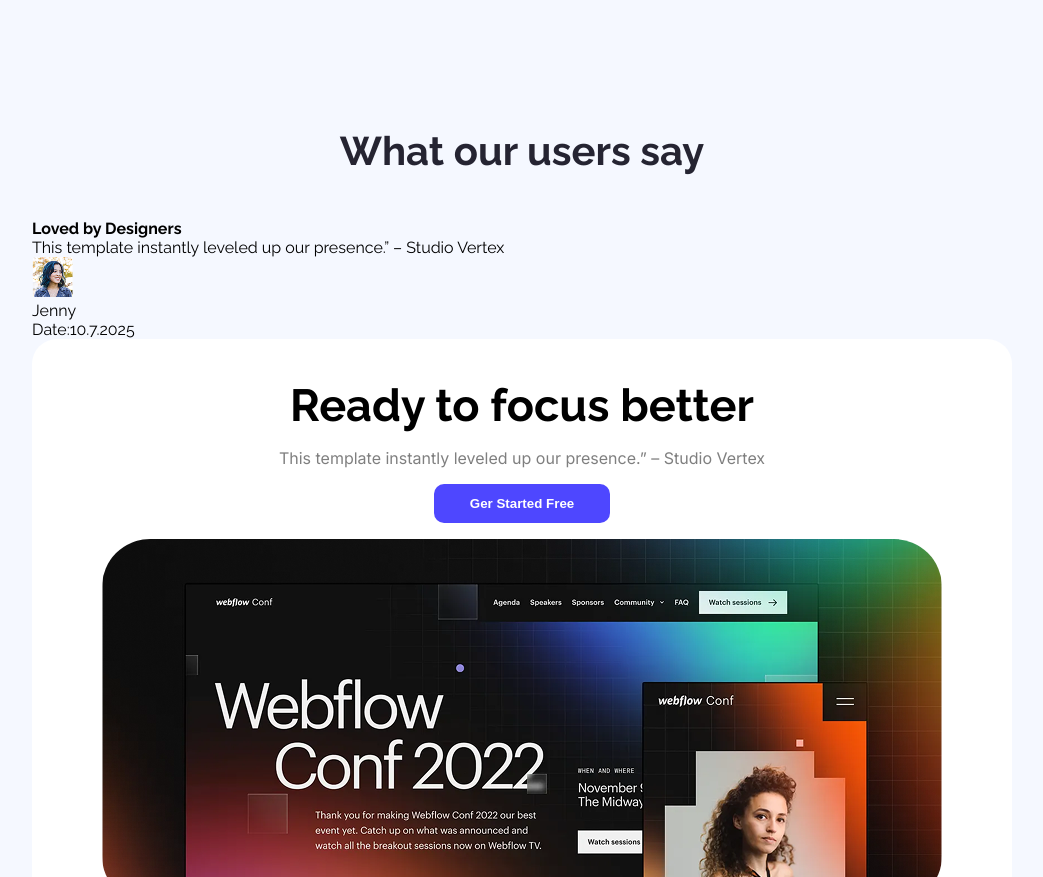
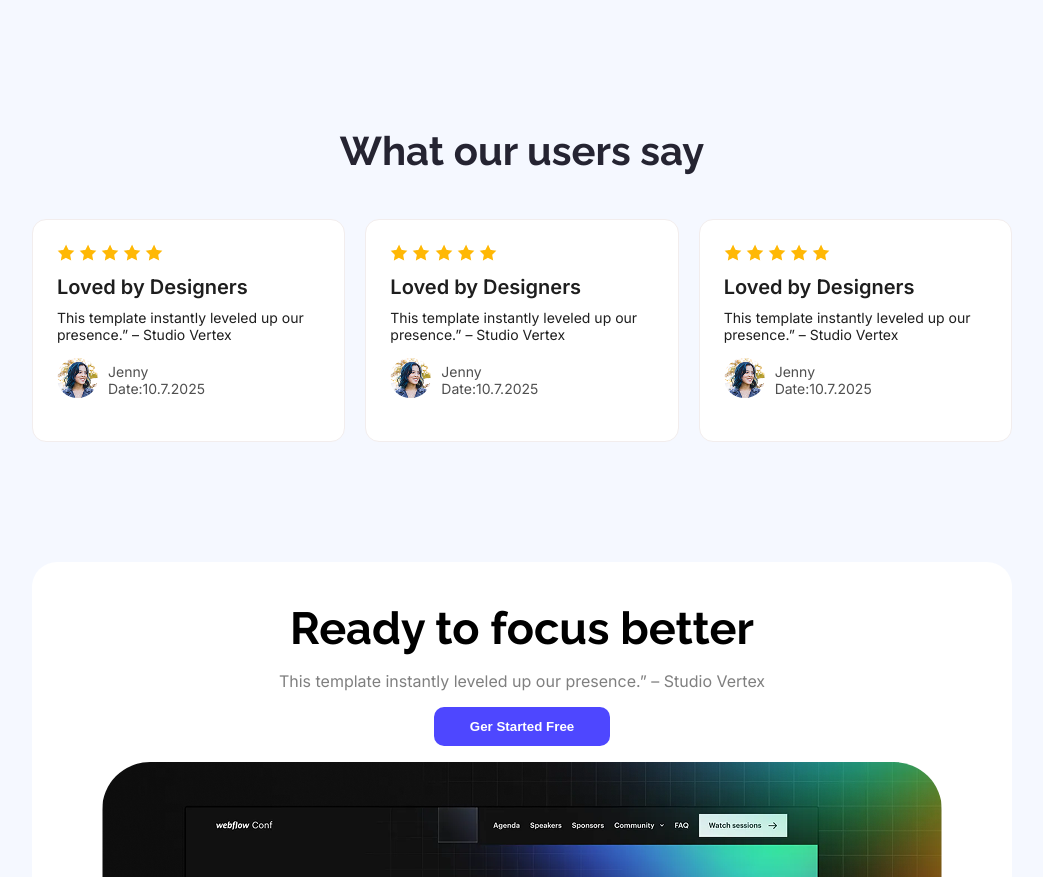
Before and after one commit to mondalnayan007/web-flow-A01, a plain HTML site: page index.html in a window 1280 px wide. Shown: the part 1451-2328 px from the top of the page, without its empty margins (118-1161 px from the left). Drawn offline with Linux system fonts and the light colour scheme.

Commit message:
All the sections has been completed

```diff
--- a/index.html
+++ b/index.html
@@ -14,7 +14,7 @@
 
         <section class="navbar">
               <nav>
-                   <h2>LOGO</h2>
+                   <h2 class="nav-logo">LOGO</h2>
                    <button class="btn">Sign Up</button>
               </nav>
         </section>
@@ -86,7 +86,11 @@
                 <div class="feedback-container">
                     <div class="feedback">
                         <div class="stars">
-
+                             <img src="./Assets/icon-star.png" alt="">
+                             <img src="./Assets/icon-star.png" alt="">
+                             <img src="./Assets/icon-star.png" alt="">
+                             <img src="./Assets/icon-star.png" alt="">
+                             <img src="./Assets/icon-star.png" alt="">
                         </div>
                         <h4 class="feedback-title">Loved by Designers</h4>
                         <p class="feedback-subtitle">This template instantly leveled up our presence.” – Studio Vertex</p>
@@ -94,7 +98,47 @@
                             <div class="profile">
                                  <img src="./Assets/avatar.png" alt="">
                             </div>
-                            <div class="details">
+                            <div class="customer-details">
+                                    <p>Jenny</p>
+                                    <p>Date:10.7.2025</p>
+                            </div>
+                        </div>
+                    </div>
+                    <div class="feedback">
+                        <div class="stars">
+                             <img src="./Assets/icon-star.png" alt="">
+                             <img src="./Assets/icon-star.png" alt="">
+                             <img src="./Assets/icon-star.png" alt="">
+                             <img src="./Assets/icon-star.png" alt="">
+                             <img src="./Assets/icon-star.png" alt="">
+                        </div>
+                        <h4 class="feedback-title">Loved by Designers</h4>
+                        <p class="feedback-subtitle">This template instantly leveled up our presence.” – Studio Vertex</p>
+                        <div class="customer">
+                            <div class="profile">
+                                 <img src="./Assets/avatar.png" alt="">
+                            </div>
+                            <div class="customer-details">
+                                    <p>Jenny</p>
+                                    <p>Date:10.7.2025</p>
+                            </div>
+                        </div>
+                    </div>
+                    <div class="feedback">
+                        <div class="stars">
+                             <img src="./Assets/icon-star.png" alt="">
+                             <img src="./Assets/icon-star.png" alt="">
+                             <img src="./Assets/icon-star.png" alt="">
+                             <img src="./Assets/icon-star.png" alt="">
+                             <img src="./Assets/icon-star.png" alt="">
+                        </div>
+                        <h4 class="feedback-title">Loved by Designers</h4>
+                        <p class="feedback-subtitle">This template instantly leveled up our presence.” – Studio Vertex</p>
+                        <div class="customer">
+                            <div class="profile">
+                                 <img src="./Assets/avatar.png" alt="">
+                            </div>
+                            <div class="customer-details">
                                     <p>Jenny</p>
                                     <p>Date:10.7.2025</p>
                             </div>
@@ -155,7 +199,7 @@
     <footer>
 
         <section class="footer-section">
-            <h1 class="logo">LOGO</h1>
+            <h1 class="footer-logo">LOGO</h1>
             <p class="footer-description">Ready to elevate your online presence? Contact us today to discuss your project and discover how we can bring your vision to life.</p>
             <ul>
                 <li><a href="">Home</a></li>
--- a/style.css
+++ b/style.css
@@ -45,6 +45,13 @@ nav{
     align-items: center;
     justify-content: space-between;
     padding: 50px 0;
+}
+.nav-logo{
+
+    font-family: Inter;
+    font-size: 34px;
+    font-weight: 900;
+    color: rgb(78, 71, 255);
 }
 .hero-section{
     text-align: center;
@@ -127,12 +134,60 @@ nav{
 
              /* User feedback section start */
 
+.feedback-section{
+        margin: 120px 0;
+}
 .feedback-section-title{
         text-align: center;
         font-size: 40px;
         font-weight: 700;
         color: rgb(37, 36, 50);
         margin-bottom: 45px;
+
+}
+
+.feedback-container{
+    display: flex;
+    gap: 20px;
+}
+.feedback{
+    background-color: white;
+    padding: 24px;
+    border: 1px solid rgb(242, 237, 237);
+    border-radius: 14px;
+}
+
+.feedback-title{
+
+        font-family: Inter;
+        font-size: 20px;
+        font-weight: 600;
+        color: rgb(30, 30, 30);
+        margin: 10px 0;
+}
+.feedback-subtitle{
+
+        font-family: Inter;
+        font-size: 14px;
+        font-weight: 400;
+        color: rgb(30, 30, 30);
+}
+
+.customer{
+    display: flex;
+    align-items: center;
+    gap: 10px;
+    margin: 15px 0;
+}
+.profile img{
+    border-radius: 100%;
+}
+
+.customer-details{
+    font-size: 14px;
+    font-weight: 400;
+    color: #4f4f4f;
+    font-family: Inter;
 
 }
 
@@ -207,7 +262,7 @@ footer{
 .footer-section{
     text-align: center;
 }
-.logo{
+.footer-logo{
 
     font-family: Inter;
     font-size: 70px;
```
